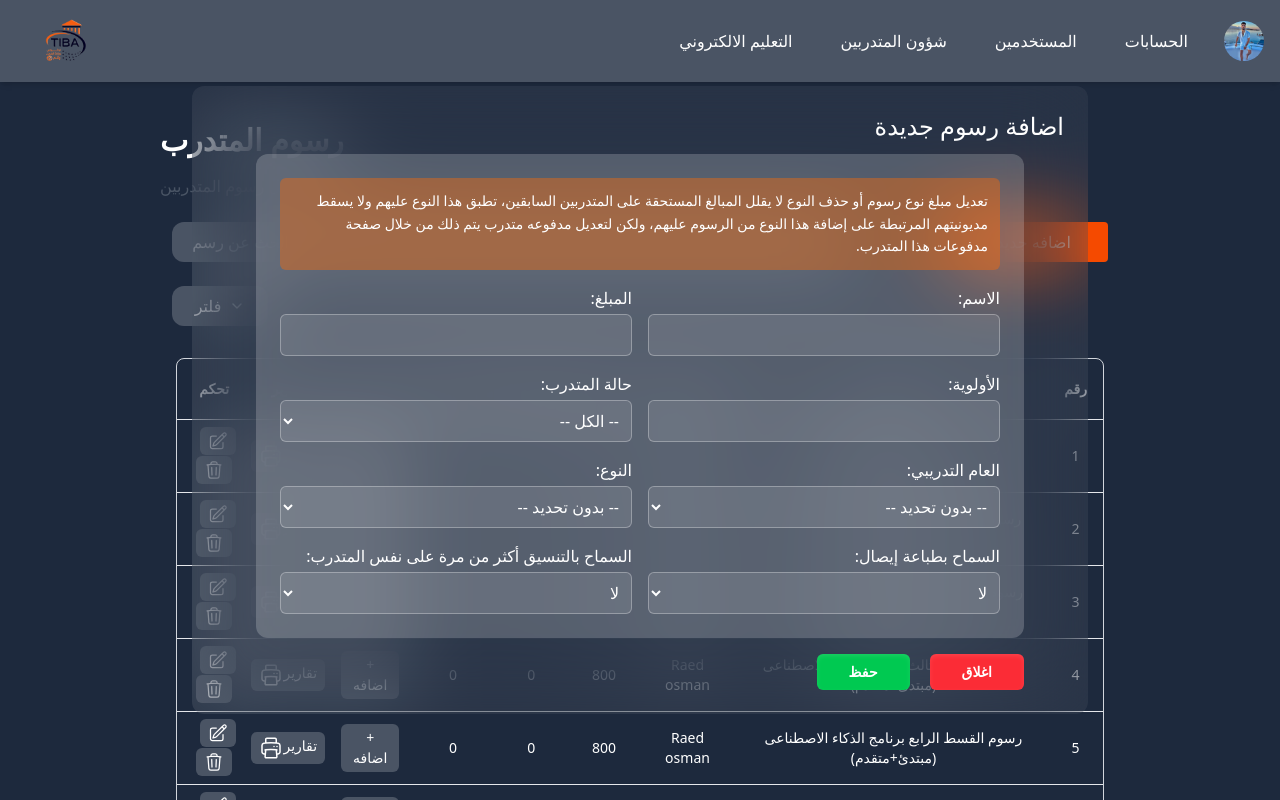
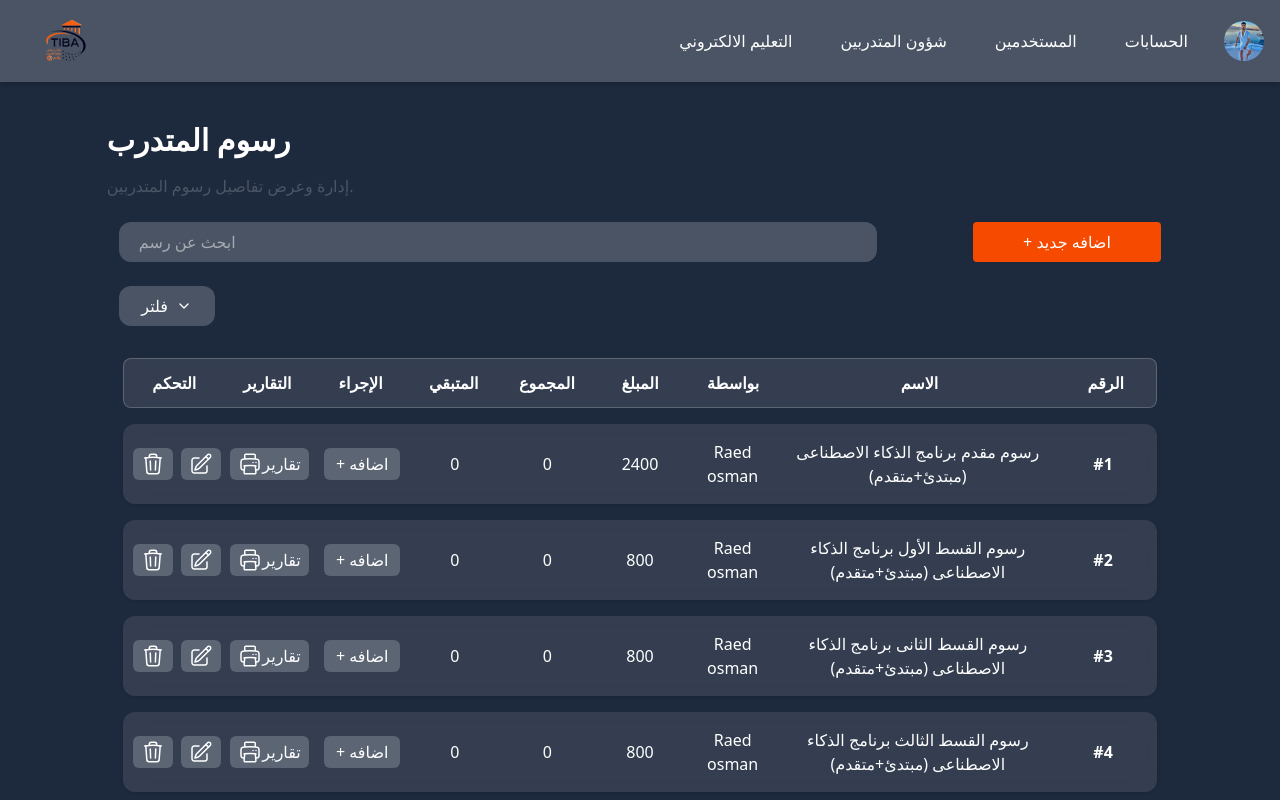
Before and after one commit to mohamedrafik-lgtm/ERP-system, a Next.js app: page /TraineeFees in a window 1280 px wide. Shown: the top 800 px of the page. Built offline with nearby package versions, Linux system fonts and the light colour scheme.

Commit message:
create store

```diff
--- a/package.json
+++ b/package.json
@@ -12,12 +12,14 @@
     "@headlessui/react": "^2.2.4",
     "@heroicons/react": "^2.2.0",
     "@hookform/resolvers": "^5.1.1",
+    "@reduxjs/toolkit": "^2.8.2",
     "lucide-react": "^0.514.0",
     "next": "15.3.3",
     "react": "^19.0.0",
     "react-dom": "^19.0.0",
     "react-dropzone": "^14.3.8",
     "react-hook-form": "^7.58.0",
+    "react-redux": "^9.2.0",
     "yup": "^1.6.1"
   },
   "devDependencies": {
--- a/src/app/TraineeFees/page.tsx
+++ b/src/app/TraineeFees/page.tsx
@@ -6,7 +6,7 @@ import Paginator from "@/components/ui/paginator";
 const TraineeFees = () =>{
     return (
         <div>
-           <div className="w-9/12 mx-auto mt-10">
+           <div className="w-10/12 mx-auto mt-10">
            <div dir="ltr" className="">
            <div>
                 <h1 className="text-3xl text-white font-bold mb-4">رسوم المتدرب</h1>
--- a/src/app/layout.tsx
+++ b/src/app/layout.tsx
@@ -3,6 +3,7 @@ import { Geist, Geist_Mono } from "next/font/google";
 import { Cairo } from "next/font/google";
 import "./globals.css";
 import { Navbar } from "@/components/ui/Navbar";
+import { StoreProvider } from "@/lip/StoreProvider";
 
 const geistSans = Geist({
   variable: "--font-geist-sans",
@@ -31,6 +32,7 @@ export default function RootLayout({
   children: React.ReactNode;
 }>) {
   return (
+    <StoreProvider>
     <html lang="ar" dir="rtl">
       <body
         className={`${geistSans.variable} ${geistMono.variable} ${cairo.variable} antialiased bg-slate-800`}
@@ -41,5 +43,6 @@ export default function RootLayout({
         </main>
       </body>
     </html>
+    </StoreProvider>
   );
 }
--- a/src/components/TraineeFees/Modal.tsx
+++ b/src/components/TraineeFees/Modal.tsx
@@ -4,7 +4,7 @@ import { useState } from 'react'
 import ModernForm from './DialogContent'
 
 export default function TraineeFeesModal() {
-  const [isOpen, setIsOpen] = useState(true)
+  const [isOpen, setIsOpen] = useState(false)
 
   function open() {
     setIsOpen(true)
--- a/src/components/TraineeFees/TraineeFeesTable.tsx
+++ b/src/components/TraineeFees/TraineeFeesTable.tsx
@@ -4,103 +4,77 @@ import { payments } from "@/data";
 import MenuComponent from "../ui/MenuReport";
 import DialogReports from "../ui/Dialog";
 
-const TraineeFeesTable = () => {
-  const menuItems = [{
-    name:"متدربين مستحق عليهم الدفع",
-     svgIcon:<svg xmlns="http://www.w3.org/2000/svg" fill="none" viewBox="0 0 24 24" strokeWidth="1.5" stroke="currentColor" className="size-6">
-                  <path strokeLinecap="round" strokeLinejoin="round" d="M3.75 6.75h16.5M3.75 12h16.5m-16.5 5.25h16.5" />
-             </svg>
+const menuItems = [
+  { name: "متدربين مستحق عليهم الدفع", svgIcon: <svg>...</svg> },
+  { name: "كشف المسدد", svgIcon: <svg>...</svg> },
+  { name: "كشف المتخلفين عن السداد", svgIcon: <svg>...</svg> },
+  { name: "تقارير القسط الحالي و المتأخر", svgIcon: <svg>...</svg> },
+  { name: "تقرير تفصيلي" },
+];
 
-  }, {
-     name:"كشف المسدد",
-      svgIcon:<svg xmlns="http://www.w3.org/2000/svg" fill="none" viewBox="0 0 24 24" strokeWidth="1.5" stroke="currentColor" className="size-6">
-  <path strokeLinecap="round" strokeLinejoin="round" d="m4.5 12.75 6 6 9-13.5" />
-</svg>
+const TraineeFeesCards = () => {
+  return (
+    <div className="p-4 space-y-4" dir="rtl">
+      {/* Header */}
+      <div className="hidden sm:grid grid-cols-11 gap-4 text-white font-bold bg-white/10 backdrop-blur p-3 rounded-lg border border-white/20">
+        <div className="text-center">الرقم</div>
+        <div className="col-span-3 text-center">الاسم</div>
+        <div className="text-center">بواسطة</div>
+        <div className="text-center">المبلغ</div>
+        <div className="text-center">المجموع</div>
+        <div className="text-center">المتبقي</div>
+        <div className="text-center">الإجراء</div>
+        <div className="text-center">التقارير</div>
+        <div className="text-center">التحكم</div>
+      </div>
 
-  }, {
-    name:"كشف المتخلفين عن السداد",
-    svgIcon:<svg xmlns="http://www.w3.org/2000/svg" fill="none" viewBox="0 0 24 24" strokeWidth="1.5" stroke="currentColor" className="size-6">
-  <path strokeLinecap="round" strokeLinejoin="round" d="M19.5 14.25v-2.625a3.375 3.375 0 0 0-3.375-3.375h-1.5A1.125 1.125 0 0 1 13.5 7.125v-1.5a3.375 3.375 0 0 0-3.375-3.375H8.25m6.75 12H9m1.5-12H5.625c-.621 0-1.125.504-1.125 1.125v17.25c0 .621.504 1.125 1.125 1.125h12.75c.621 0 1.125-.504 1.125-1.125V11.25a9 9 0 0 0-9-9Z" />
-</svg>
+      {/* Cards */}
+      {payments.map((payment, idx) => (
+        <div
+          key={idx}
+          className="grid grid-cols-1 sm:grid-cols-11 gap-4 items-center bg-white/10 hover:bg-white/20 backdrop-blur-md rounded-xl text-white p-4 shadow transition"
+        >
+          <div className="font-bold text-center">#{payment.id}</div>
+          <div className="col-span-3 text-center">{payment.name}</div>
+          <div className="text-center">{payment.by}</div>
+          <div className="text-center">{payment.amount}</div>
+          <div className="text-center">{payment.total}</div>
+          <div className="text-center">{payment.paid}</div>
+           {/* الإجراء */}
+           <div className="flex justify-center">
+            <button className="bg-white/20 hover:bg-white/40 text-white py-1 px-3 rounded-md">
+                اضافه
+               +
+            </button>
+          </div>
+          {/* التقارير */}
+          <div className="flex justify-center">
+            <MenuComponent name="تقارير" items={menuItems} svg={
+             <svg xmlns="http://www.w3.org/2000/svg" fill="none" viewBox="0 0 24 24" strokeWidth="1.5" stroke="currentColor" className="size-6">
+             <path strokeLinecap="round" strokeLinejoin="round" d="M6.72 13.829c-.24.03-.48.062-.72.096m.72-.096a42.415 42.415 0 0 1 10.56 0m-10.56 0L6.34 18m10.94-4.171c.24.03.48.062.72.096m-.72-.096L17.66 18m0 0 .229 2.523a1.125 1.125 0 0 1-1.12 1.227H7.231c-.662 0-1.18-.568-1.12-1.227L6.34 18m11.318 0h1.091A2.25 2.25 0 0 0 21 15.75V9.456c0-1.081-.768-2.015-1.837-2.175a48.055 48.055 0 0 0-1.913-.247M6.34 18H5.25A2.25 2.25 0 0 1 3 15.75V9.456c0-1.081.768-2.015 1.837-2.175a48.041 48.041 0 0 1 1.913-.247m10.5 0a48.536 48.536 0 0 0-10.5 0m10.5 0V3.375c0-.621-.504-1.125-1.125-1.125h-8.25c-.621 0-1.125.504-1.125 1.125v3.659M18 10.5h.008v.008H18V10.5Zm-3 0h.008v.008H15V10.5Z" />
+           </svg>
 
-  }, {
-    name:"تقارير القسط الحالي و المتأخر",
-    svgIcon:<svg xmlns="http://www.w3.org/2000/svg" fill="none" viewBox="0 0 24 24" strokeWidth="1.5" stroke="currentColor" className="size-6">
-  <path strokeLinecap="round" strokeLinejoin="round" d="M19.5 14.25v-2.625a3.375 3.375 0 0 0-3.375-3.375h-1.5A1.125 1.125 0 0 1 13.5 7.125v-1.5a3.375 3.375 0 0 0-3.375-3.375H8.25M9 16.5v.75m3-3v3M15 12v5.25m-4.5-15H5.625c-.621 0-1.125.504-1.125 1.125v17.25c0 .621.504 1.125 1.125 1.125h12.75c.621 0 1.125-.504 1.125-1.125V11.25a9 9 0 0 0-9-9Z" />
-</svg>
+            } />
+          </div>
 
-  }, {
-    name: "تقرير تفصيلي",
-  }];
+          {/* التحكم */}
+          <div className="flex justify-center gap-2">
+            <DialogReports name={
+              <svg xmlns="http://www.w3.org/2000/svg" fill="none" viewBox="0 0 24 24" strokeWidth="1.5" stroke="currentColor" className="size-6">
+              <path strokeLinecap="round" strokeLinejoin="round" d="m16.862 4.487 1.687-1.688a1.875 1.875 0 1 1 2.652 2.652L10.582 16.07a4.5 4.5 0 0 1-1.897 1.13L6 18l.8-2.685a4.5 4.5 0 0 1 1.13-1.897l8.932-8.931Zm0 0L19.5 7.125M18 14v4.75A2.25 2.25 0 0 1 15.75 21H5.25A2.25 2.25 0 0 1 3 18.75V8.25A2.25 2.25 0 0 1 5.25 6H10" />
+            </svg>
 
-  return (
-    <div className="overflow-x-auto p-4" >
-      <div className="rounded-lg overflow-hidden border border-gray-300">
-        <table dir="rtl" className="min-w-full text-sm">
-          <thead className="text-left">
-            <tr className="text-center text-white">
-              <th className="px-4 py-5">رقم</th>
-              <th className="px-4 py-2">البيان</th>
-              <th className="px-4 py-2">بواسطه</th>
-              <th className="px-4 py-2">المبلغ</th>
-              <th className="px-4 py-2">المجموع</th>
-              <th className="px-4 py-2">المتبقي</th>
-              <th className="px-4 py-2">اجراء</th>
-              <th className="px-4 py-2">تقارير</th>
-              <th className="px-4 py-2">تحكم</th>
-            </tr>
-          </thead>
-          <tbody>
-            {payments.map((payment, idx) => (
-              <tr
-                key={idx}
-                // onClick={() => router.push(`/AllStudent/${student.id}`)}
-                className="hover:bg-orange-600 text-white transition duration-200 border-t border-gray-200 cursor-pointer text-center"
-              >
-
-
-                <td className="px-4 py-3 font-medium text-white">{payment.id}</td>
-                <td className="px-4 py-3 text-white">{payment.name}</td>
-                <td className="px-4 py-3 text-white">{payment.by}</td>
-                <td className="px-4 py-3 text-white">{payment.amount}</td>
-                <td className="px-4 py-3 text-white">{payment.total}</td>
-                <td className="px-4 py-3 text-white">{payment.paid}</td>
-                <td
-                  className="px-4 py-3 flex space-x-5 text-sm text-white"
-                  onClick={(e) => e.stopPropagation()}
-                >
-                  {/* <button className="bg-slate-500 hover:bg-slate-600 text-white py-1 px-2 rounded-md cursor-pointer">حذف</button>  */}
-                  <button className="bg-white/20 hover:bg-white/50 text-white py-1 px-2 rounded-md cursor-pointer">
-                     + اضافه
-                  </button>
-
-                </td>
-                <td>
-                    {/* <button className="bg-white/20 hover:bg-white/50 text-white py-1 px-2 rounded-md cursor-pointer">
-                    تقارير
-                  </button> */}
-                  <MenuComponent name="تقارير" items={menuItems}  svg={<svg xmlns="http://www.w3.org/2000/svg" fill="none" viewBox="0 0 24 24" strokeWidth="1.5" stroke="currentColor" className="size-6">
-              <path strokeLinecap="round" strokeLinejoin="round" d="M6.72 13.829c-.24.03-.48.062-.72.096m.72-.096a42.415 42.415 0 0 1 10.56 0m-10.56 0L6.34 18m10.94-4.171c.24.03.48.062.72.096m-.72-.096L17.66 18m0 0 .229 2.523a1.125 1.125 0 0 1-1.12 1.227H7.231c-.662 0-1.18-.568-1.12-1.227L6.34 18m11.318 0h1.091A2.25 2.25 0 0 0 21 15.75V9.456c0-1.081-.768-2.015-1.837-2.175a48.055 48.055 0 0 0-1.913-.247M6.34 18H5.25A2.25 2.25 0 0 1 3 15.75V9.456c0-1.081.768-2.015 1.837-2.175a48.041 48.041 0 0 1 1.913-.247m10.5 0a48.536 48.536 0 0 0-10.5 0m10.5 0V3.375c0-.621-.504-1.125-1.125-1.125h-8.25c-.621 0-1.125.504-1.125 1.125v3.659M18 10.5h.008v.008H18V10.5Zm-3 0h.008v.008H15V10.5Z" />
-          </svg>}/>
-                </td>
-                <td className=" space-x-2 ">
-
-                  <DialogReports name= {<svg xmlns="http://www.w3.org/2000/svg" fill="none" viewBox="0 0 24 24" strokeWidth="1.5" stroke="currentColor" className="size-5 text-center">
-                  <path strokeLinecap="round" strokeLinejoin="round" d="m16.862 4.487 1.687-1.688a1.875 1.875 0 1 1 2.652 2.652L10.582 16.07a4.5 4.5 0 0 1-1.897 1.13L6 18l.8-2.685a4.5 4.5 0 0 1 1.13-1.897l8.932-8.931Zm0 0L19.5 7.125M18 14v4.75A2.25 2.25 0 0 1 15.75 21H5.25A2.25 2.25 0 0 1 3 18.75V8.25A2.25 2.25 0 0 1 5.25 6H10" />
-                  </svg>}/>
-                  <button className="bg-white/20 hover:bg-white/50 text-white py-1 px-2 rounded-md cursor-pointer">
-                  <svg xmlns="http://www.w3.org/2000/svg" fill="none" viewBox="0 0 24 24" strokeWidth="1.5" stroke="currentColor" className="size-5">
-                     <path strokeLinecap="round" strokeLinejoin="round" d="m14.74 9-.346 9m-4.788 0L9.26 9m9.968-3.21c.342.052.682.107 1.022.166m-1.022-.165L18.16 19.673a2.25 2.25 0 0 1-2.244 2.077H8.084a2.25 2.25 0 0 1-2.244-2.077L4.772 5.79m14.456 0a48.108 48.108 0 0 0-3.478-.397m-12 .562c.34-.059.68-.114 1.022-.165m0 0a48.11 48.11 0 0 1 3.478-.397m7.5 0v-.916c0-1.18-.91-2.164-2.09-2.201a51.964 51.964 0 0 0-3.32 0c-1.18.037-2.09 1.022-2.09 2.201v.916m7.5 0a48.667 48.667 0 0 0-7.5 0" />
-                   </svg>
-                  </button>
-                </td>
-              </tr>
-            ))}
-          </tbody>
-        </table>
-      </div>
+            } />
+            <button className="bg-white/20 hover:bg-white/40 text-white py-1 px-2 rounded-md">
+                <svg xmlns="http://www.w3.org/2000/svg" fill="none" viewBox="0 0 24 24" strokeWidth="1.5" stroke="currentColor" className="size-6">
+                   <path strokeLinecap="round" strokeLinejoin="round" d="m14.74 9-.346 9m-4.788 0L9.26 9m9.968-3.21c.342.052.682.107 1.022.166m-1.022-.165L18.16 19.673a2.25 2.25 0 0 1-2.244 2.077H8.084a2.25 2.25 0 0 1-2.244-2.077L4.772 5.79m14.456 0a48.108 48.108 0 0 0-3.478-.397m-12 .562c.34-.059.68-.114 1.022-.165m0 0a48.11 48.11 0 0 1 3.478-.397m7.5 0v-.916c0-1.18-.91-2.164-2.09-2.201a51.964 51.964 0 0 0-3.32 0c-1.18.037-2.09 1.022-2.09 2.201v.916m7.5 0a48.667 48.667 0 0 0-7.5 0" />
+                </svg>
+            </button>
+          </div>
+        </div>
+      ))}
     </div>
   );
 };
 
-export default TraineeFeesTable;
+export default TraineeFeesCards;
--- a/src/components/ui/MenuReport.tsx
+++ b/src/components/ui/MenuReport.tsx
@@ -73,10 +73,10 @@ const InlineMenu: React.FC<MenuProps> = ({ items, svg, name }) => {
                     setIsOpen(false);
                     console.log(`تم اختيار: ${item.name}`);
                   }}
-                  className="px-3 py-2 flex justify-between text-start hover:bg-slate-800 text-sm cursor-pointer"
+                  className="px-3 py-2  flex items-center  justify-between text-start hover:bg-slate-800 text-sm cursor-pointer"
                 >
                   {item.name}
-                  {item.svgIcon}
+                  {!item.svgIcon ? item.svgIcon : null}
                 </li>
               ))}
             </ul>
--- /dev/null
+++ b/src/lip/StoreProvider.tsx
@@ -0,0 +1,7 @@
+"use client";
+import { Provider } from 'react-redux'
+import { store } from './store';
+
+export const StoreProvider = ({children}:{children:React.ReactNode})=>{
+   return <Provider store={store}>{children}</Provider>
+}
--- /dev/null
+++ b/src/lip/features/auth/login.ts
@@ -0,0 +1,32 @@
+import { createApi, fetchBaseQuery } from '@reduxjs/toolkit/query/react';
+
+export interface LoginRequest {
+  email: string;
+  password: string;
+}
+
+export interface LoginResponse {
+  token: string;
+  user: {
+    id: number;
+    name: string;
+    email: string;
+  };
+}
+
+export const loginApi = createApi({
+  reducerPath: 'loginApi',
+  baseQuery: fetchBaseQuery({ baseUrl: 'http://127.0.0.1:8000' }),
+  endpoints: (builder) => ({
+    login: builder.mutation<LoginResponse, LoginRequest>({
+      query: (credentials) => ({
+        url: '/api/v1/login',
+        method: 'POST',
+        body: credentials,
+      }),
+    }),
+  }),
+});
+
+export const { useLoginMutation } = loginApi;
+export default loginApi;
--- /dev/null
+++ b/src/lip/store.ts
@@ -0,0 +1,15 @@
+import { configureStore } from '@reduxjs/toolkit'
+import {loginApi} from './features/auth/login';
+export const store = configureStore({
+  reducer: {
+    [loginApi.reducerPath]: loginApi.reducer,
+  },
+  middleware: (getDefaultMiddleware) =>
+    getDefaultMiddleware().concat(loginApi.middleware),
+
+})
+
+// Infer the `RootState` and `AppDispatch` types from the store itself
+export type RootState = ReturnType<typeof store.getState>
+// Inferred type: {posts: PostsState, comments: CommentsState, users: UsersState}
+export type AppDispatch = typeof store.dispatch
```
Also changed, not shown: src/app/login/page.tsx (+12 -2 lines), 2 other files (tests, documents, lock files or other folders).
